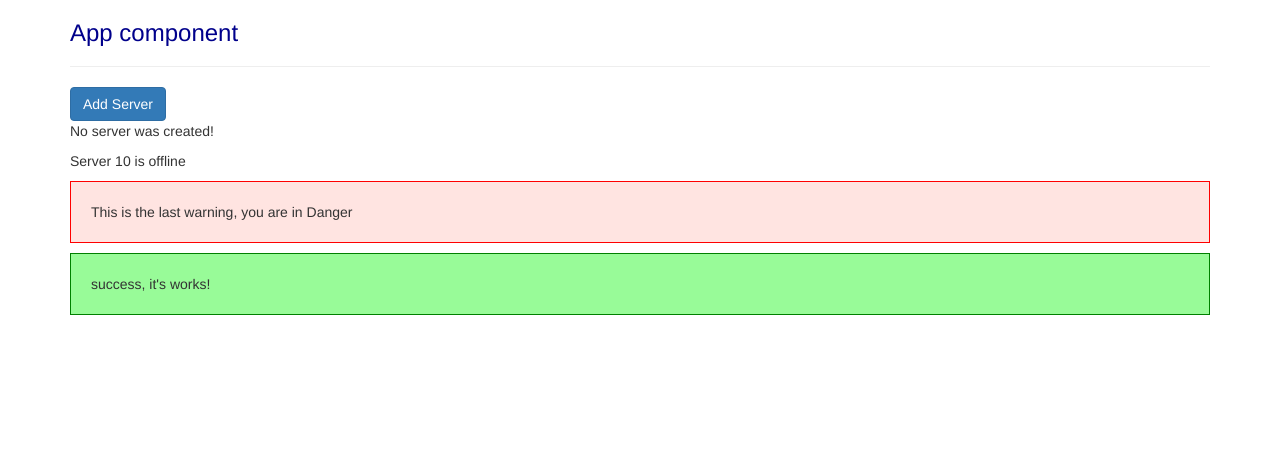
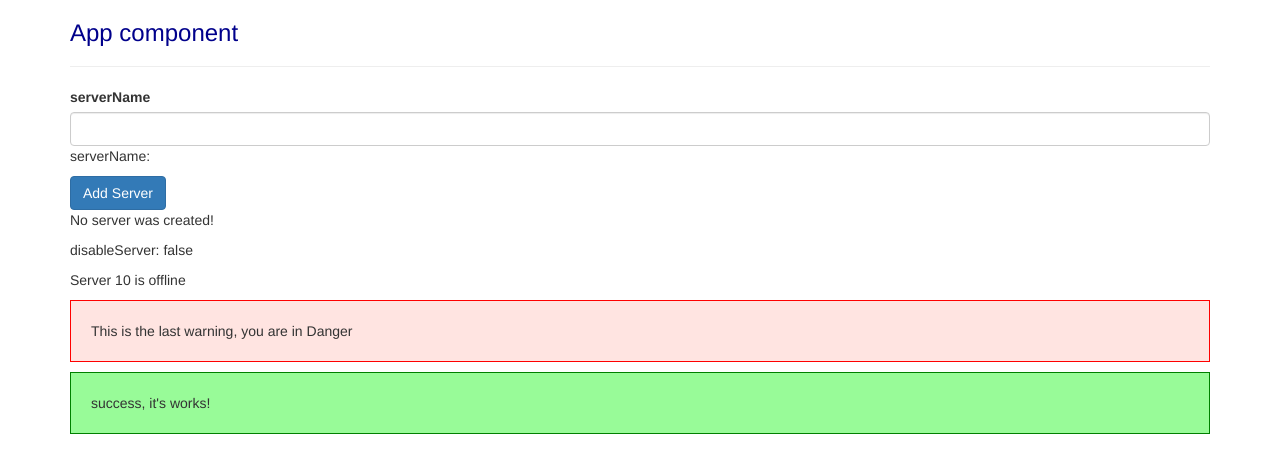
Before and after one commit to zmarkoni/angular-udemy, an Angular app: page / in a window 1280 px wide. Shown: the top 472 px of the page. Built offline with nearby package versions, Linux system fonts and the light colour scheme.

Commit message:
using  in form fields databinding

```diff
--- a/src/app/servers/servers.component.html
+++ b/src/app/servers/servers.component.html
@@ -1,8 +1,19 @@
+<label>serverName</label>
+<input
+        type="text"
+        class="form-control"
+        (input)="onUpdateServerName($event)"
+>
+<!-- $event is global paarameter which hold informations for any form field, like input, click... -->
+<!-- in JS we can access it with event.target.value, but in typeScript we need (<HTMLInputElement>event.target).value -->
+<p>serverName: {{ serverName }}</p>
+
 <button
-        [disabled]="!allowNewServer"
+        [disabled]="disableServer"
         class="btn btn-primary"
         (click)="onCreateServer()">Add Server</button>
 
 <p>{{ serverCreationStatus }}</p>
+<p>disableServer: {{ disableServer }}</p>
 
 <app-server></app-server>
--- a/src/app/servers/servers.component.ts
+++ b/src/app/servers/servers.component.ts
@@ -7,16 +7,21 @@ import { Component } from '@angular/core';
     templateUrl: './servers.component.html',
 })
 export class ServersComponent {
-    allowNewServer: boolean = false;
+    disableServer: boolean = true;
     serverCreationStatus: string = 'No server was created!';
+    serverName: any = '';
 
     constructor() {
         setTimeout(() => {
-            this.allowNewServer = true;
+            this.disableServer = false;
         }, 2000)
     }
 
     onCreateServer() {
         this.serverCreationStatus = 'Server is created!';
     }
+
+    onUpdateServerName(event: Event) {
+        this.serverName = (<HTMLInputElement>event.target).value //need like this because of typeScript, regulary it will be event.target.value
+    }
 }
```
